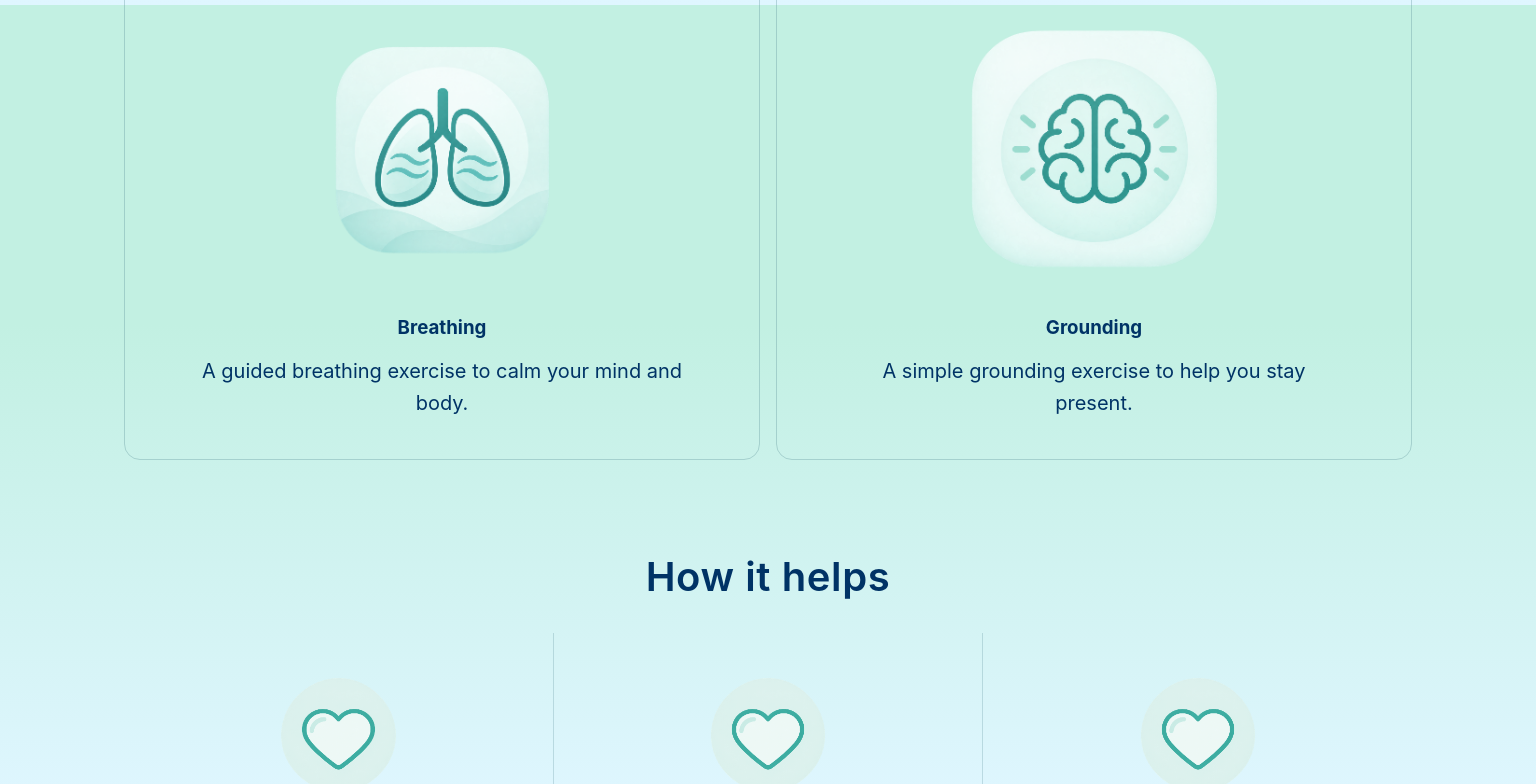
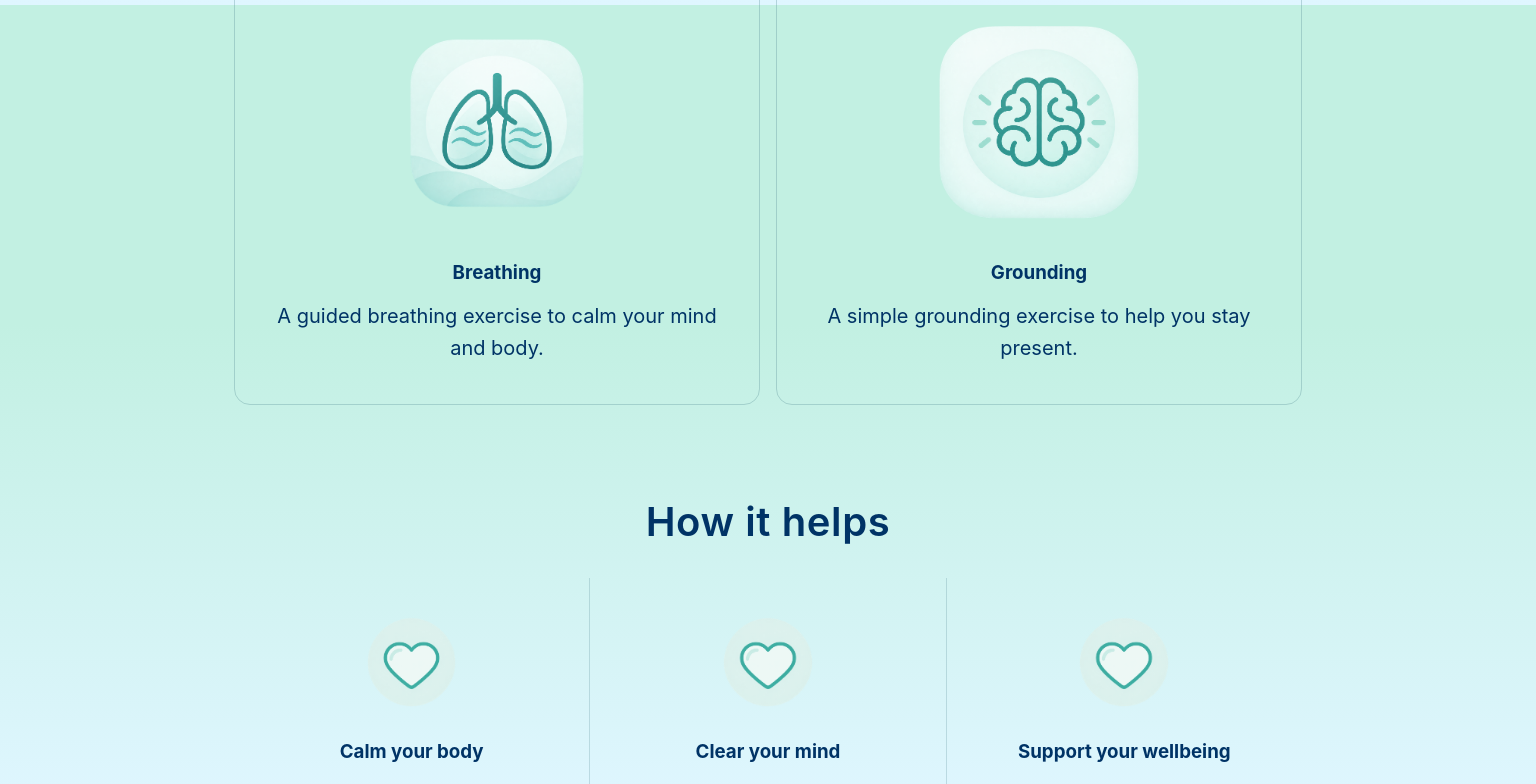
Before and after one commit to Eka1984/panic-tools, a React (Vite) app: page / in a window 1536 px wide. Shown: the part 795-1579 px from the top of the page. Built offline with nearby package versions, Linux system fonts and the light colour scheme; a web font is replaced by a local one.

Commit message:
style: update max-width for large screens in PageContainer

```diff
--- a/src/components/PageContainer/PageContainer.module.css
+++ b/src/components/PageContainer/PageContainer.module.css
@@ -40,13 +40,6 @@
 /* ≥ 1280px (large screens) */
 @media (min-width: 1280px) {
   .container {
-    max-width: 1200px;
+    max-width: 1100px;
   }
 }
-
-/* ≥ 1536px (very large / wide monitors) */
-@media (min-width: 1536px) {
-  .container {
-    max-width: 1320px;
-  }
-}
```
